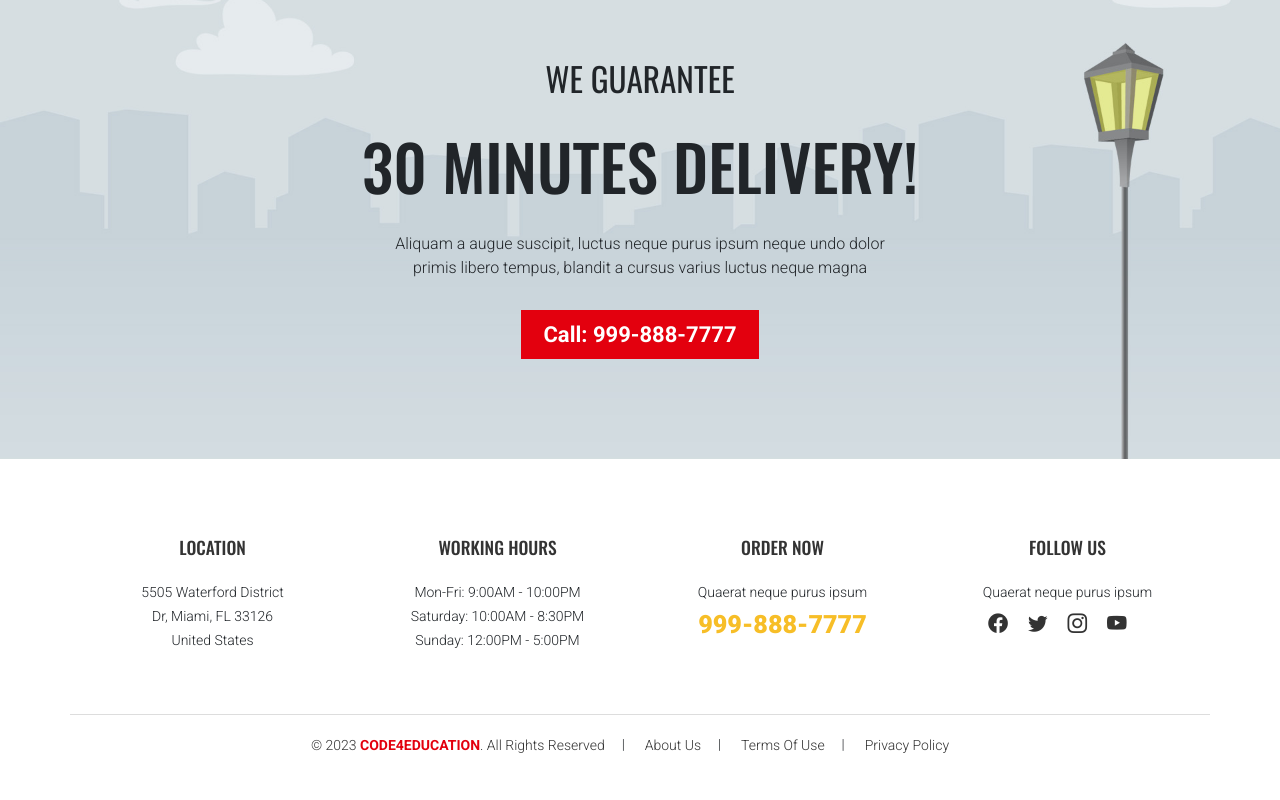
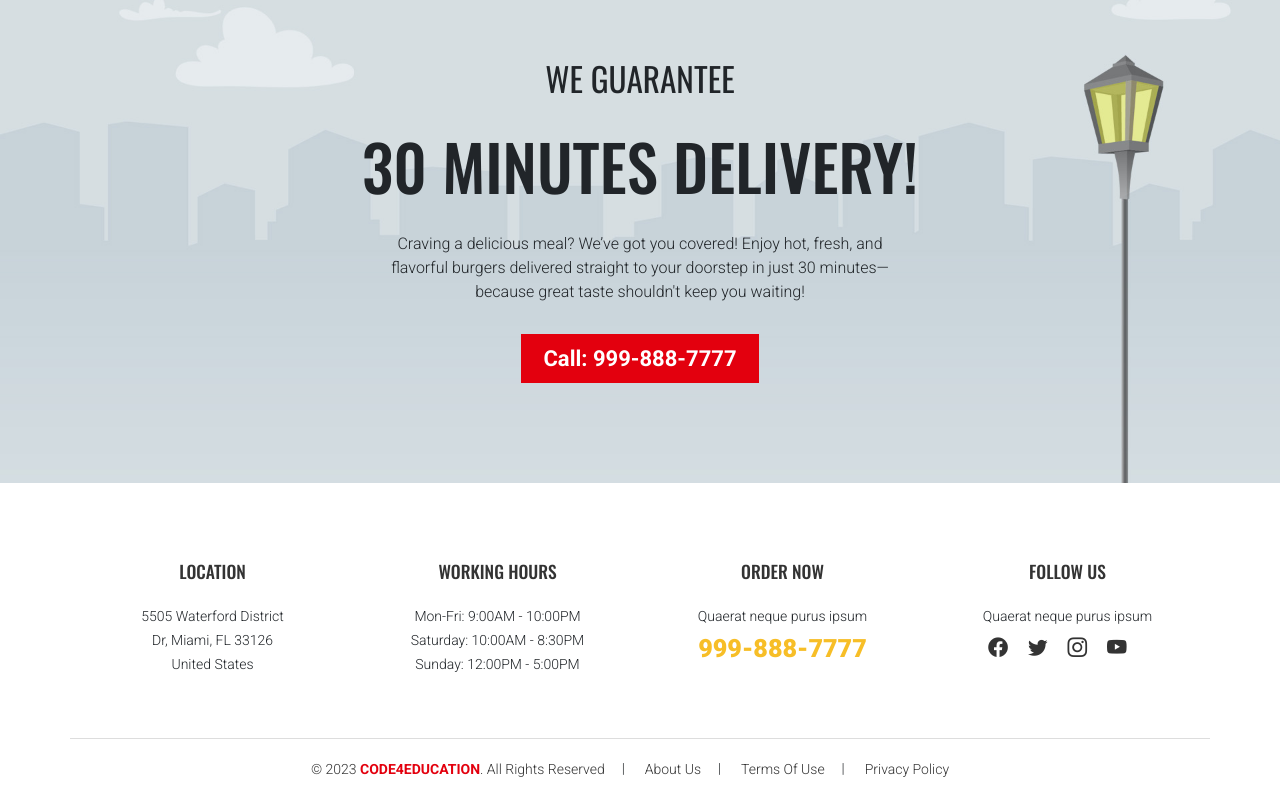
Before and after one commit to kanishkadz/QuickBites, a React (Create React App) app in the folder quick-bite/: page / in a window 1280 px wide. Shown: the part 7408-8208 px from the top of the page. Before the commit the page ends 8184 px from the top, so only its background shows below. Built offline with nearby package versions, Linux system fonts and the light colour scheme.

Commit message:
Update Section7.js

```diff
--- a/quick-bite/src/pages/Home/Section7.js
+++ b/quick-bite/src/pages/Home/Section7.js
@@ -11,9 +11,7 @@ function Section7() {
             <h4>We Guarantee</h4>
             <h2>30 Minutes Delivery!</h2>
             <p>
-              Aliquam a augue suscipit, luctus neque purus ipsum neque undo
-              dolor primis libero tempus, blandit a cursus varius luctus neque
-              magna
+            Craving a delicious meal? We’ve got you covered! Enjoy hot, fresh, and flavorful burgers delivered straight to your doorstep in just 30 minutes—because great taste shouldn't keep you waiting!
             </p>
             <Link to="/" className="btn btn_red px-4 py-2 rounded-0">
               Call: 999-888-7777
```
